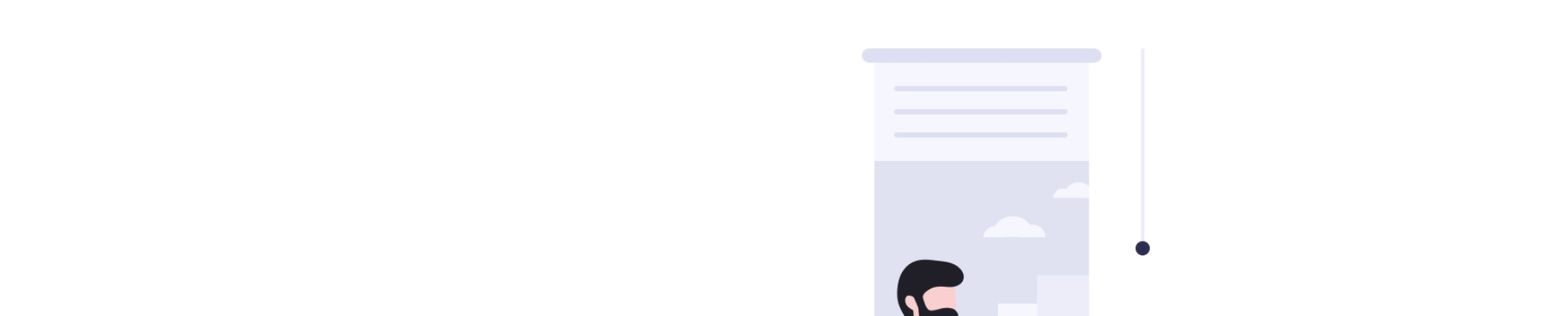
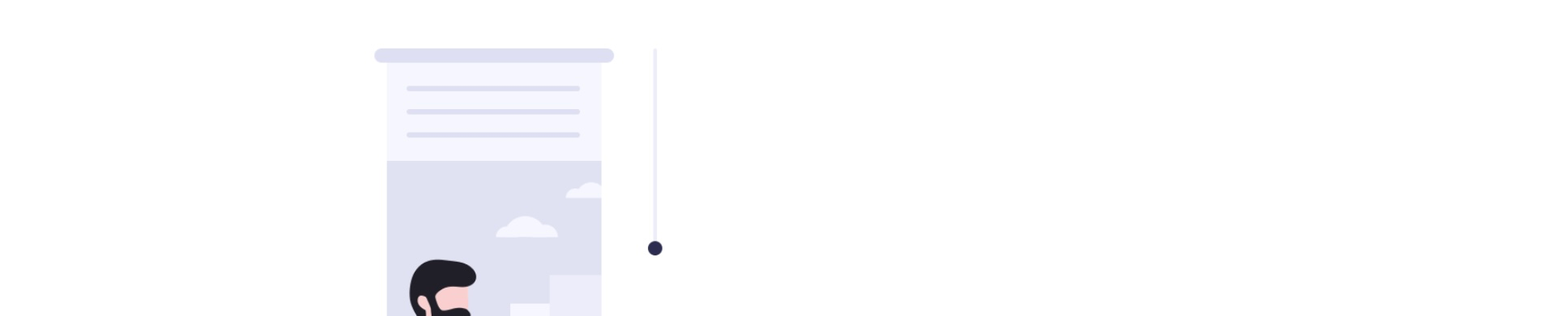
Before and after one commit to Ederson-Carden/forum, a Vue app: page / in a window 1280 px wide. Shown: the part 225-616 px from the top of the page at 81% size, 1920 px wide, since content can reach past the window. Built offline with nearby package versions, Linux system fonts and the light colour scheme.

Commit message:
过滤函数测试

```diff
--- a/src/components/login.vue
+++ b/src/components/login.vue
@@ -36,6 +36,8 @@ export default {
 .my-swipe {
     position: absolute;
     left: 0;
+    height: 100%;
+    width: 100%;
     top: 0;
 }
 
--- a/src/components/main.vue
+++ b/src/components/main.vue
@@ -30,13 +30,15 @@ export default {
     name: 'main',
     data() {
         return {
-            post: []
+            post: [],
         }
     },
     components: { index_List },
     created() {
         this.$store.state.post = JSON.parse(localStorage.getItem("postInfo")) ?JSON.parse(localStorage.getItem("postInfo"))  : this.$store.state.post
         this.post = this.$store.state.post
+        // const neww = this.post.filter(p => p.text.includes('树'))
+        // console.log(neww)
         console.log(this.$store.state.post)
     },
 }
```
